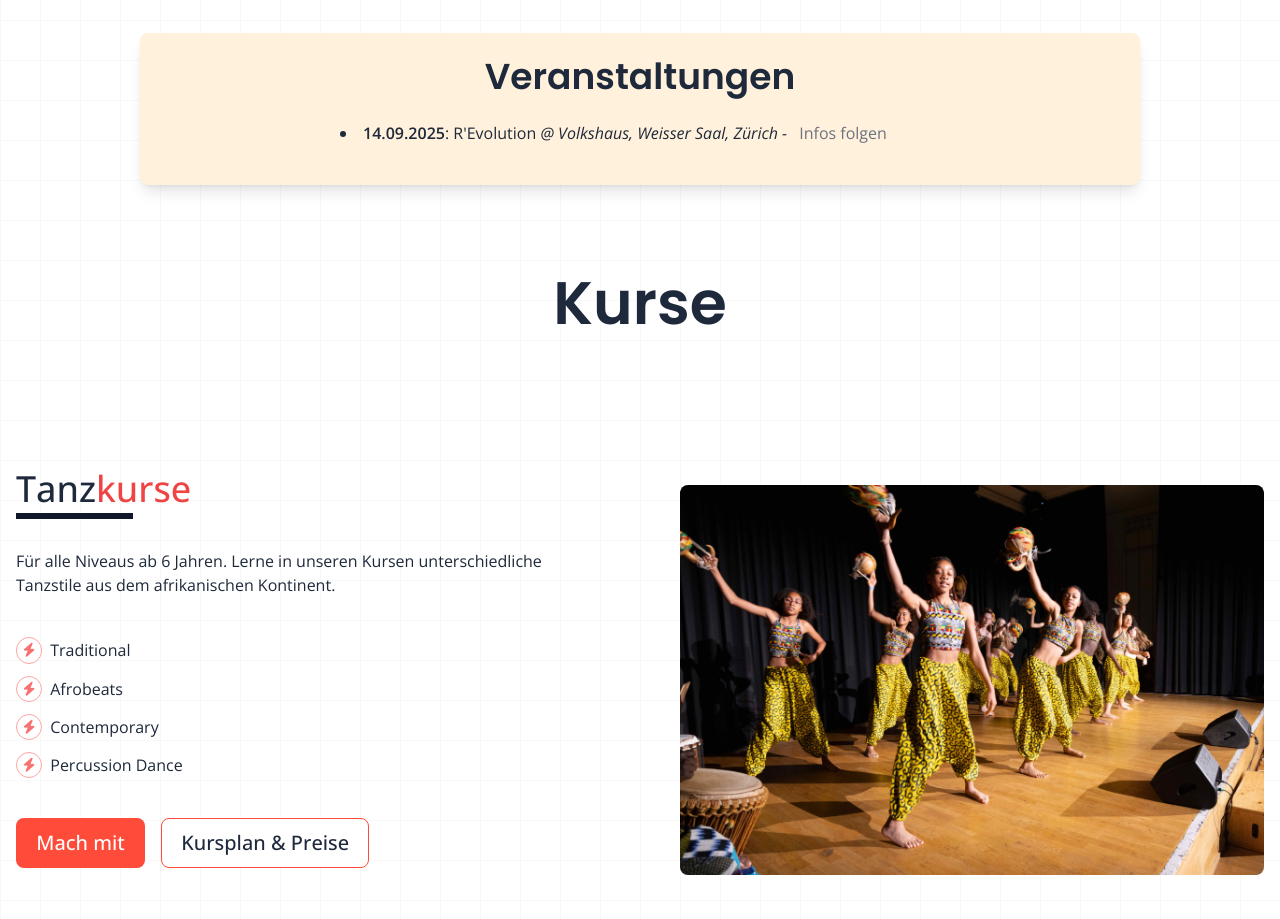
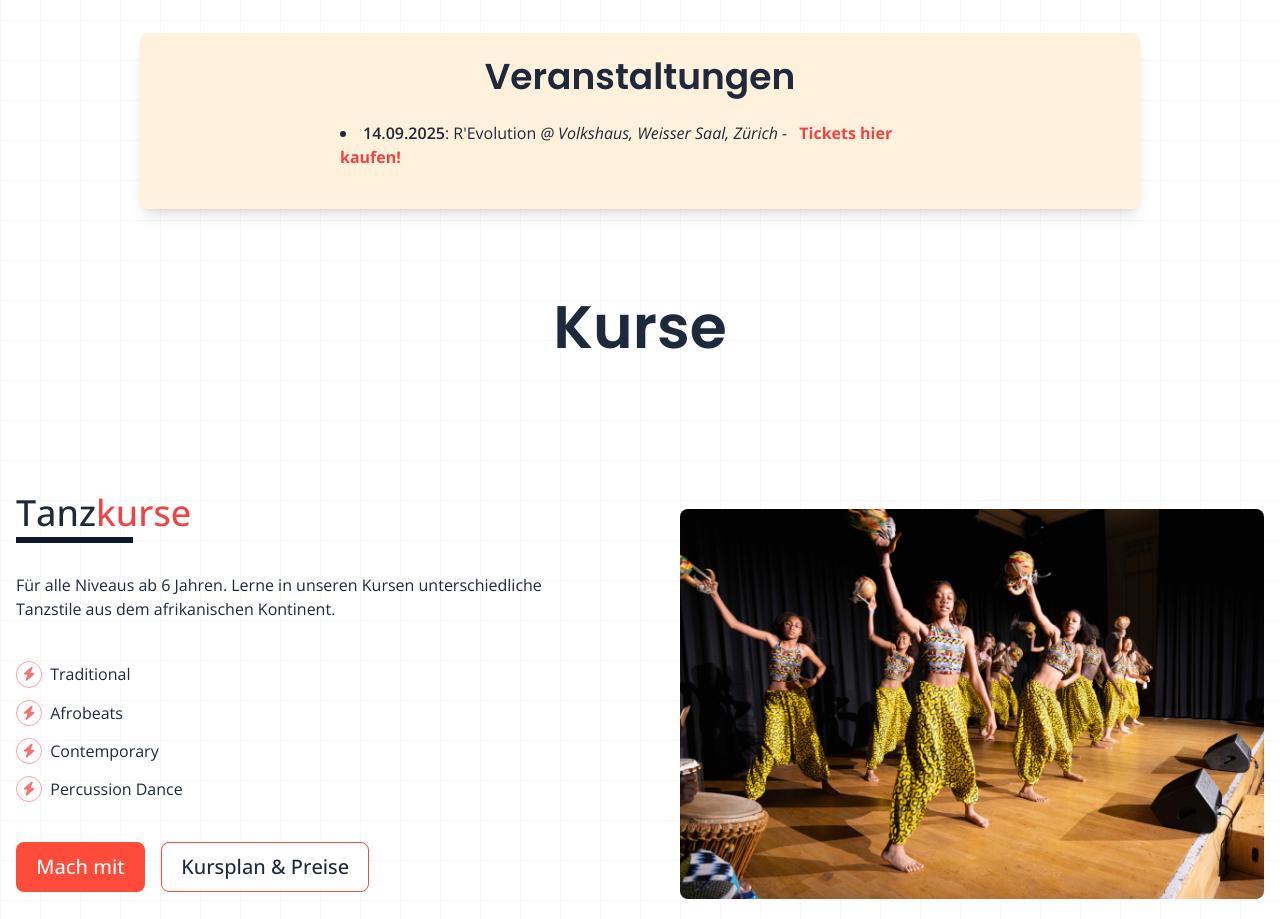
Before and after one commit to vntero/cafeaulait, a SvelteKit app: page / in a window 1280 px wide. Shown: the part 780-1699 px from the top of the page. Built offline with nearby package versions, Linux system fonts and the light colour scheme.

Commit message:
adds link to new show sunday 14 09

```diff
--- a/src/components/Intro.svelte
+++ b/src/components/Intro.svelte
@@ -15,7 +15,7 @@
       date: '14.09.2025',
       title: `R'Evolution`,
       location: 'Volkshaus, Weisser Saal, Zürich -',
-      note: 'Infos folgen',
+      note: 'Tickets hier kaufen!',
     },
     // {
     //   date: '22.-25. Januar 2026',
@@ -67,7 +67,6 @@
     </div>
 
     <!-- Upcoming Events Section -->
-    <!-- Upcoming Events Section -->
     <div
       class="max-w-[1000px] mx-auto w-full text-center bg-[#FFF1DB] p-6 rounded-lg shadow-lg"
     >
@@ -85,7 +84,7 @@
               <span class="italic">@ {event.location}</span>
               {#if event.note === 'Tickets hier kaufen!'}
                 <a
-                  href="https://eventfrog.ch/de/p/musicals-shows/musical/revolution-keine-revolution-ohne-frauen-7322282210823823399.html"
+                  href="https://eventfrog.ch/de/p/musicals-shows/musical/r-evolution-keine-revolution-ohne-frauen-7358418881457709583.html"
                   class="font-bold text-red-500 hover:text-black cursor-pointer duration-200 ml-2"
                   target="_blank"
                   rel="noopener noreferrer"
```
